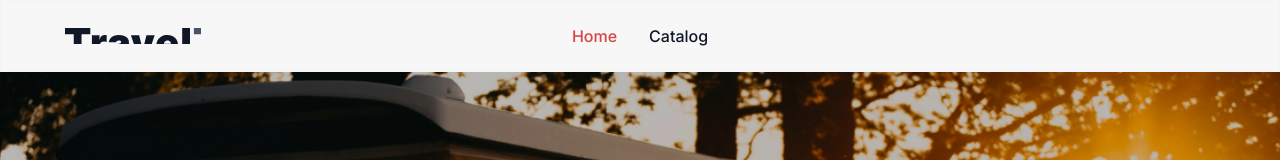
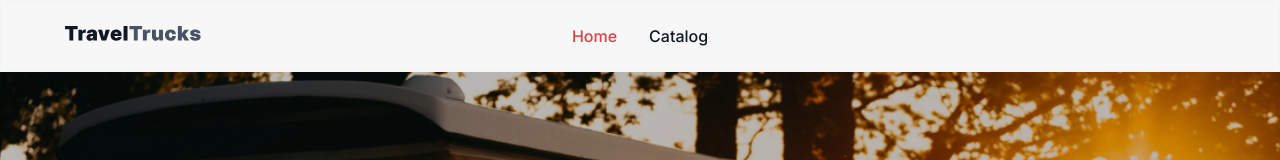
Before and after one commit to ArturMykhailiuk/goit-neo-react-testTask, a React (Vite) app: page / in a window 1280 px wide. Shown: the top 160 px of the page. Built offline with nearby package versions, Linux system fonts and the light colour scheme.

Commit message:
fix logo

```diff
--- a/src/components/Navigation/Navigation.jsx
+++ b/src/components/Navigation/Navigation.jsx
@@ -4,7 +4,7 @@ import css from "./Navigation.module.css";
 const Navigation = () => {
   return (
     <nav className={css.navigation}>
-      <div className={css.logo}>
+      <div>
         <svg className={css.logoIcon}>
           <use xlinkHref="/sprite.svg#logo" />
         </svg>
--- a/src/components/Navigation/Navigation.module.css
+++ b/src/components/Navigation/Navigation.module.css
@@ -14,13 +14,6 @@
 
 .logo {
   align-items: center;
-  gap: 10px;
-  display: flex;
-}
-
-.logoImage {
-  width: 136px;
-  height: 16px;
 }
 
 .linkFlex {
```
Also changed, not shown: public/sprite.svg.
